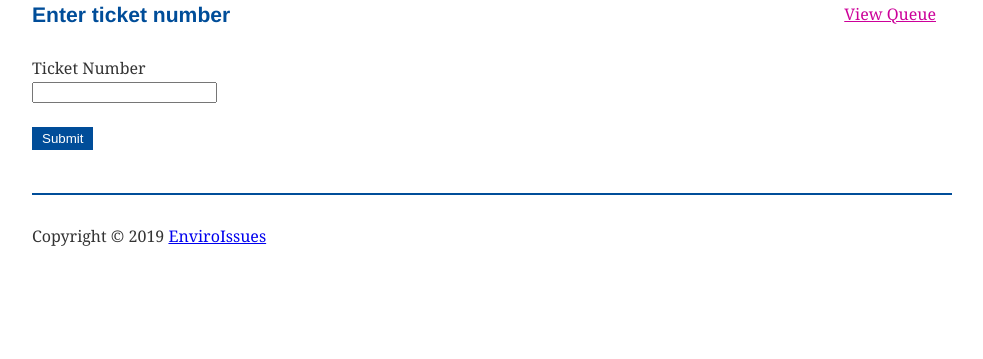
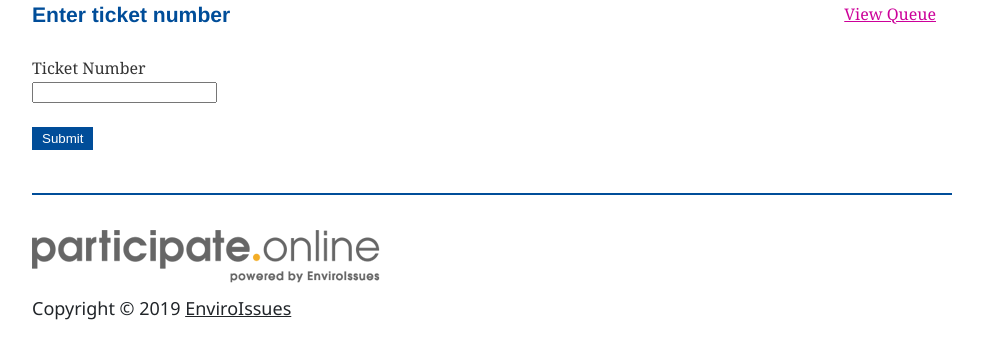
Before and after one commit to cgroark/comment-lottery, a Gatsby site: page / in a window 1280 px wide. Shown: the part 105-464 px from the top of the page, without its empty margins (148-1131 px from the left). Built offline with nearby package versions, Linux system fonts and the light colour scheme; Gatsby itself is replaced by a stand-in of ours.

Commit message:
updating style to add ei copyright

```diff
--- a/src/components/layout.js
+++ b/src/components/layout.js
@@ -2,7 +2,7 @@ import React from "react"
 import { useStaticQuery, graphql } from "gatsby"
 import { Link } from "gatsby"
 import Header from "../components/header"
-
+const logo = require('../images/2017_PO_header_gray.png');
 
 const ListLink = props => (
   <li style={{ display: `inline-block`, marginRight: `1rem` }}>
@@ -35,7 +35,10 @@ export default ({ children }) => {
           <ListLink to="/contact/">Contact</ListLink> */}
         </ul>
       {children}
-      <footer>Copyright &copy; 2019 <a href='https://www.enviroissues.com' target='_blank'>EnviroIssues</a></footer>
+      <footer>
+        <img src={logo} />
+        <p>Copyright &copy; 2019 <a href='https://www.enviroissues.com' target='_blank'>EnviroIssues</a></p>
+        </footer>
     </div>
   )
 }
--- a/src/styles/new.scss
+++ b/src/styles/new.scss
@@ -11,8 +11,18 @@ h3{
 footer{
     padding-top: 30px;
     border-top: 2px solid #004D99;
+    img{
+        margin-bottom: 5px;
+    }
     a{
         background-image: none;
+        color: #212529;
+    }
+    p{
+        font-family:"Segoe UI";
+        font-size: 18px;
+        color: #212529;
+
     }
 }
 form{
```
Also changed, not shown: src/images/2017_PO_header_gray.png (added).
